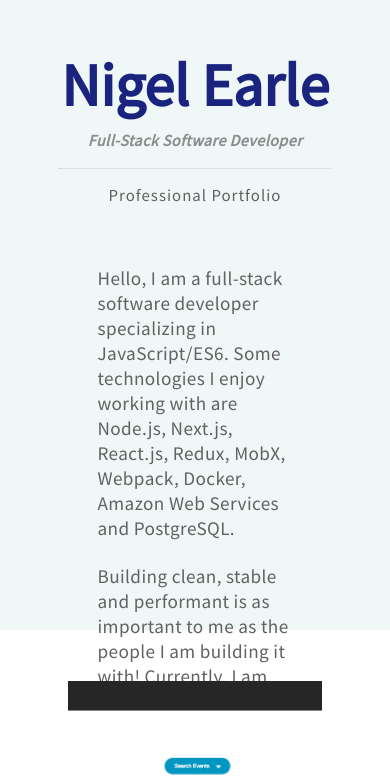
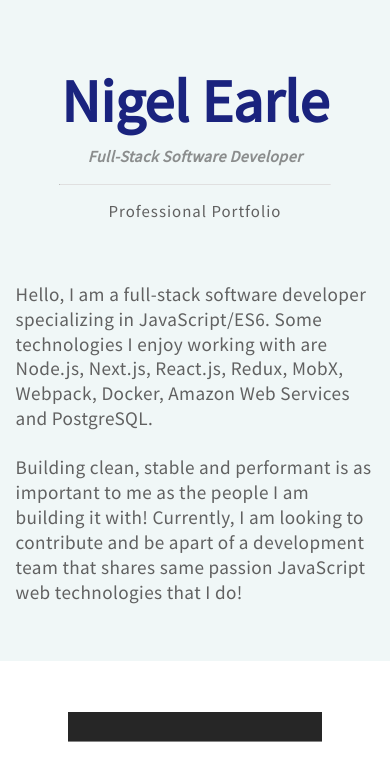
Before and after one commit to NigelEarle/portfolio, a React (Create React App) app: page / in a window 390 px wide. Shown: the top 784 px of the page. Built offline with nearby package versions, Linux system fonts and the light colour scheme.

Commit message:
add media query styles for heading and description

```diff
--- a/src/App.css
+++ b/src/App.css
@@ -49,3 +49,13 @@
   line-height: 1.3;
   letter-spacing: .02em;
 }
+
+@media (max-width: 740px) {
+  .heading {
+    padding: 4%;
+  }
+
+  .description {
+    width: 100%;
+  }
+}
```
